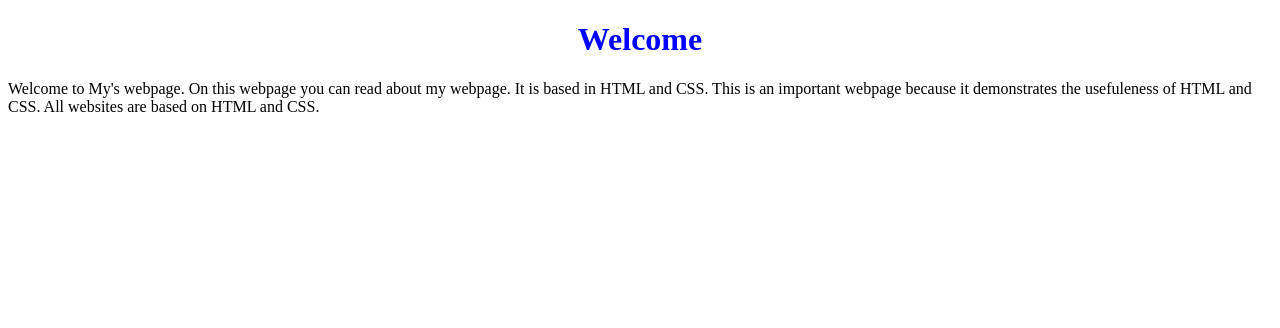
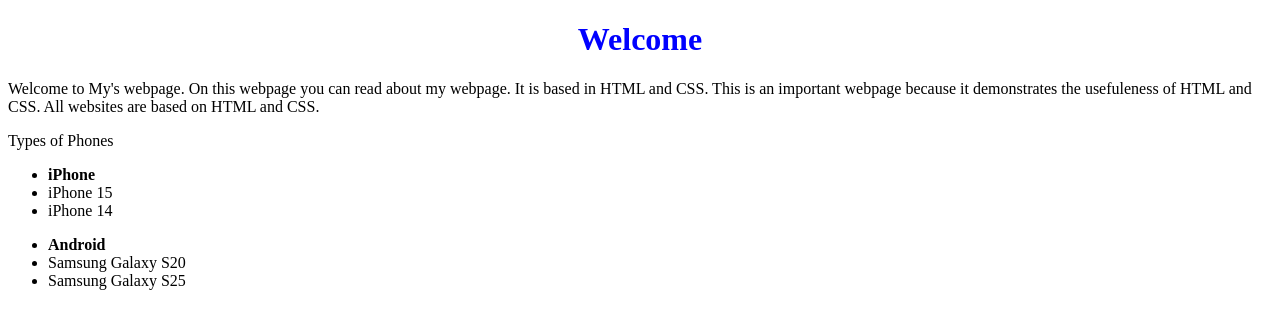
Before and after one commit to crescentcoder/crescentcoder.github.io, a plain HTML site: page index.html in a window 1280 px wide. Drawn offline with Linux system fonts and the light colour scheme.

Commit message:
initial
initial commit

```diff
--- a/index.html
+++ b/index.html
@@ -13,4 +13,17 @@
         <h1>Welcome</h1>
         <p>Welcome to My's webpage. On this webpage you can read about my webpage. It is based in HTML and CSS. This is an important webpage because it demonstrates the usefuleness of HTML and CSS. All websites are based on HTML and CSS.</p>
     </body>
+    <table>
+        Types of Phones
+        <ul>
+            <li><b>iPhone</b></li>
+            <li>iPhone 15</li>
+            <li>iPhone 14</li>
+        </ul>
+        <ul>
+            <li><b>Android</b></li>
+            <li>Samsung Galaxy S20</li>
+            <li>Samsung Galaxy S25</li>
+        </ul>
+    </table>
 </html>
```
